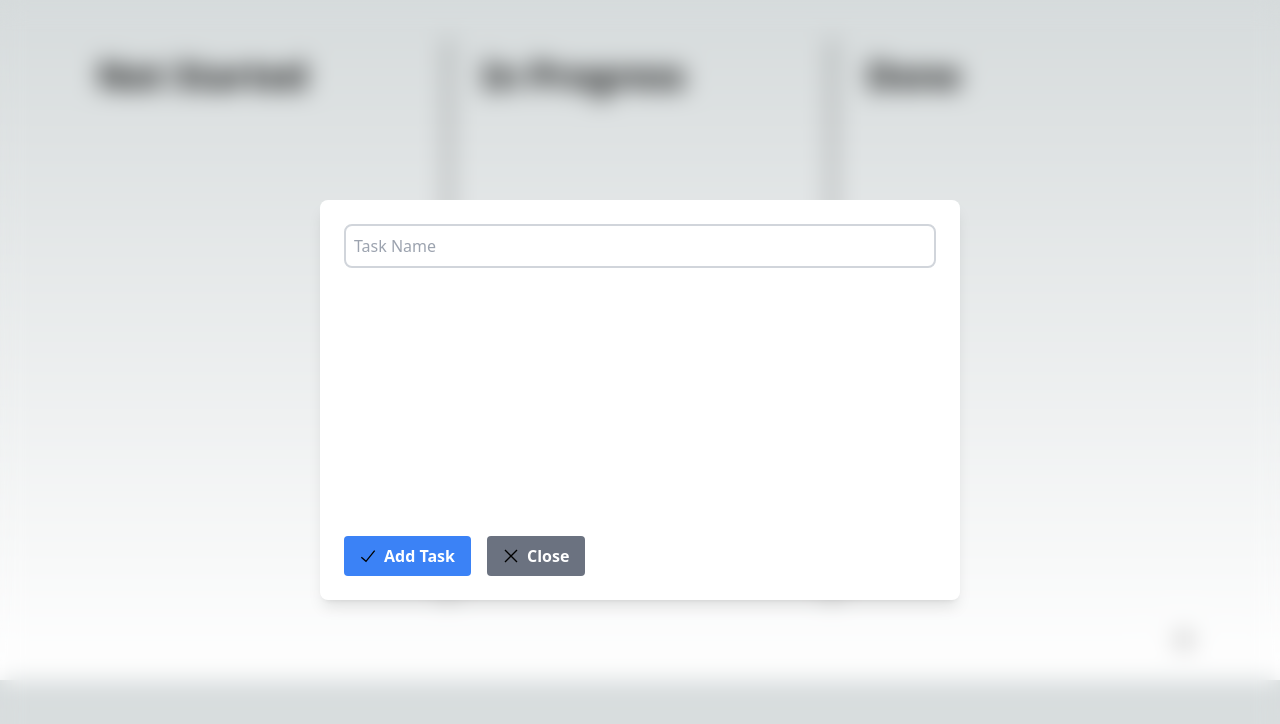
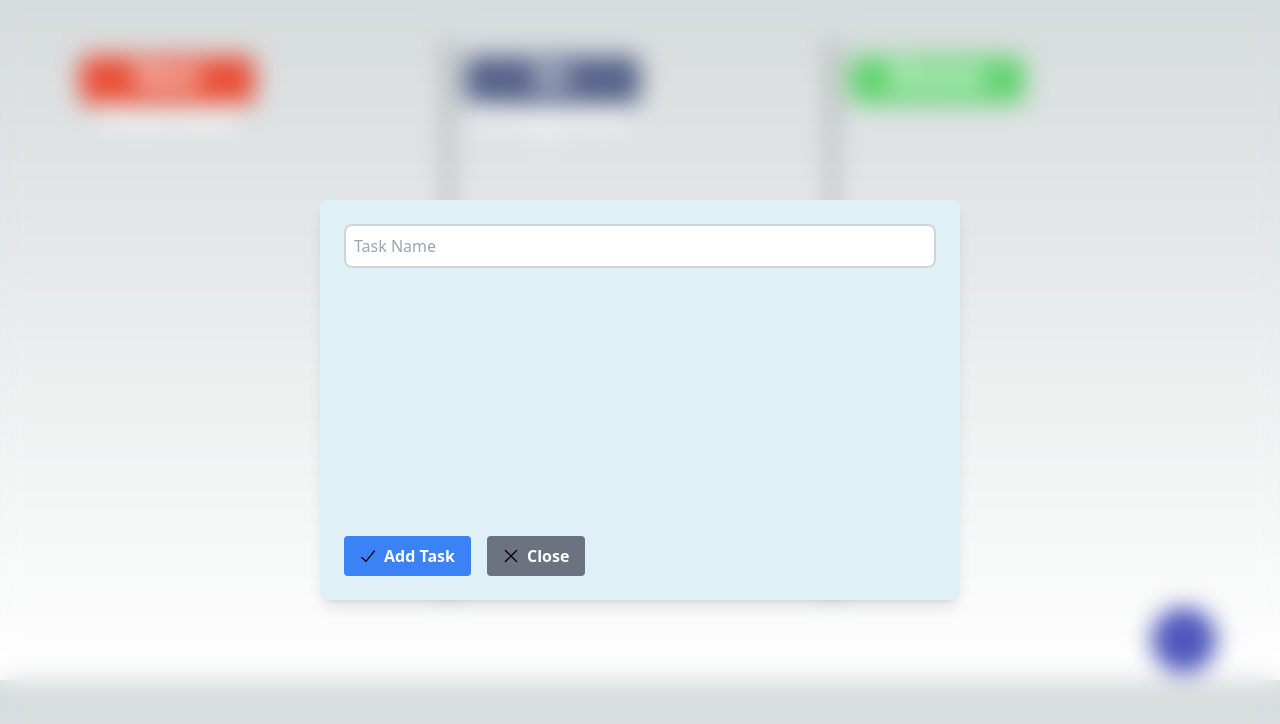
Before and after one commit to mithunb9/TakeTen, a Next.js app in the folder client/: page /screens/kanbanBoard in a window 1280 px wide. Both pictures are taken after a click on the button 1184 px from the left and 640 px from the top of the page. Shown: the top 724 px of the page. Built offline with nearby package versions, Linux system fonts and the light colour scheme.

Commit message:
update colors

```diff
--- a/client/components/ColumnComponents.tsx
+++ b/client/components/ColumnComponents.tsx
@@ -1,5 +1,5 @@
-import React from 'react';
-import {FaDotCircle} from 'react-icons/fa';
+import React from "react";
+import { FaDotCircle } from "react-icons/fa";
 
 interface Task {
   id: number; // Unique identifier for each task
@@ -8,7 +8,6 @@ timeToComplete: string;
   progress: string;
   dueDate: string;
   grouping: string;
-
 }
 
 interface ColumnProps {
@@ -25,12 +24,17 @@ columnTitle,
   onDrop,
   allowDrop,
   onDragStart,
+  color,
 }) => {
   return (
-    <div className="w-[35vw] p-4 h-[70vh] text-black ">
+    <div className="w-[35vw] p-4 h-[70vh] text-black mx-auto">
+      <div className="flex flex-row items-center">
+        <div className={"rounded-lg w-1/2 h-12 text-center " + color}>
           <h2 className="text-4xl font-bold mb-4 mx-[5%]">{columnTitle}</h2>
+        </div>
+      </div>
       <div
-        className="overflow-y-auto   rounded-lg  h-[90%] "
+        className="overflow-y-auto rounded-lg h-[90%]"
         onDrop={(e) => onDrop(e, columnTitle)}
         onDragOver={(e) => allowDrop(e)}
       >
@@ -39,22 +43,28 @@ return (
           .map((task) => (
             <div
               key={task.name}
-            className="bg-[#dff0f7] py-[5%] m-[5%] h-[35%] w-[90%] rounded-xl cursor-move flex flex-col justify-center items-center"
+              className="bg-white py-[5%] m-[5%] h-[35%] w-[90%] rounded-xl cursor-move flex flex-col justify-center items-center"
               draggable
               onDragStart={(e) => onDragStart(e, task)}
             >
-            <div className='w-[90%] flex flex-row justify-between'>
-                <h1 className='text-2xl  '>{task.name}</h1>
-                <button className=' bg-[#ffffff51] text-sm px-5 h-8 flex flex-col justify-center rounded-full items-center'>  {columnTitle}</button>
-
+              <div className="w-[90%] flex flex-row justify-between">
+                <h1 className="text-2xl  ">{task.name}</h1>
+                <button className=" bg-[#ffffff51] text-sm px-5 h-8 flex flex-col justify-center rounded-full items-center">
+                  {" "}
+                  {columnTitle}
+                </button>
               </div>
-            <div className='flex flex-row w-[90%] h-[20%] justify-evenly item-center ml-[-5%] gap-[10%] mt-[10%]' >
-
-                <button className='rounded-lg bg-[#ff00006b] text-sm  w-[40%] px-2 flex flex-col justify-center  items-center'>{task.timeToComplete}</button>
-                <button className='rounded-lg bg-[#00a2ff86] text-sm  px-2 w-[40%] flex flex-col justify-center  items-center'>{task.dueDate}</button>
-                <button className='rounded-lg bg-[#00ff1186] text-sm  px-2 w-[40%] flex flex-col justify-center  items-center'>{task.grouping}</button>
+              <div className="flex flex-row w-[90%] h-[20%] justify-evenly item-center ml-[-5%] gap-[10%] mt-[10%]">
+                <button className="rounded-lg bg-[#ff00006b] text-sm  w-[40%] px-2 flex flex-col justify-center  items-center">
+                  {task.timeToComplete}
+                </button>
+                <button className="rounded-lg bg-[#00a2ff86] text-sm  px-2 w-[40%] flex flex-col justify-center  items-center">
+                  {task.dueDate}
+                </button>
+                <button className="rounded-lg bg-[#00ff1186] text-sm  px-2 w-[40%] flex flex-col justify-center  items-center">
+                  {task.grouping}
+                </button>
               </div>
-
             </div>
           ))}
       </div>
--- a/client/components/Modal.tsx
+++ b/client/components/Modal.tsx
@@ -8,7 +8,7 @@ const Modal = ({ isOpen, children, onClose }) => {
 
   return (
     <div className="fixed inset-0 bg-opacity-25 backdrop-blur-md flex justify-center items-center z-[1]">
-      <div className="bg-white p-6 rounded-lg shadow-lg w-1/2 h-1/2">
+      <div className="bg-[#dff0f7] p-6 rounded-lg shadow-lg w-1/2 h-1/2 ">
         {children}
       </div>
     </div>
--- a/client/openai.ts
+++ b/client/openai.ts
@@ -13,6 +13,7 @@ export async function task(prompt: any) {
   const chatTask = await openai.chat.completions.create({
     messages: [
       {
+
         role: "user",
         content: `Can you identify the task, due date, class from the following in the format, and an estimated time numerically in hours to complete the task?
       "Task Name"
--- a/client/pages/screens/kanbanBoard.tsx
+++ b/client/pages/screens/kanbanBoard.tsx
@@ -131,6 +131,7 @@ const KanbanBoard: React.FC = () => {
             onDrop={handleDrop}
             allowDrop={allowDrop}
             onDragStart={handleDragStart}
+            color="bg-[#E94F37] text-white"
           />
           <div className="w-0.25 h-[100%] border border-black" />
           <ColumnComponent
@@ -139,6 +140,7 @@ const KanbanBoard: React.FC = () => {
             onDrop={handleDrop}
             allowDrop={allowDrop}
             onDragStart={handleDragStart}
+            color="bg-[#56638A] text-white"
           />
           <div className="w-0.25 h-[100%] border border-black" />
 
@@ -148,11 +150,12 @@ const KanbanBoard: React.FC = () => {
             onDrop={handleDrop}
             allowDrop={allowDrop}
             onDragStart={handleDragStart}
+            color="bg-[#63D471] text-white"
           />
         </div>
         <div className="w-[90vw] flex justify-end items-center h-[10vh]">
           <button
-            className=" bg-[#ffffff29] rounded-full h-16 flex items-center justify-center w-16 gap-[2%] hover:bg-[#424cb7] hover:text-white hover:delay-150 text-black text-4xl px-5"
+            className=" bg-[#424cb7] rounded-full h-16 flex items-center justify-center w-16 gap-[2%] hover:bg-[#ffffff29] text-white hover:delay-150 hover:text-black text-4xl px-5"
             onClick={addTask}
           >
             <AiOutlinePlus />
```
Lines whose indentation alone changed are shown as unchanged.
